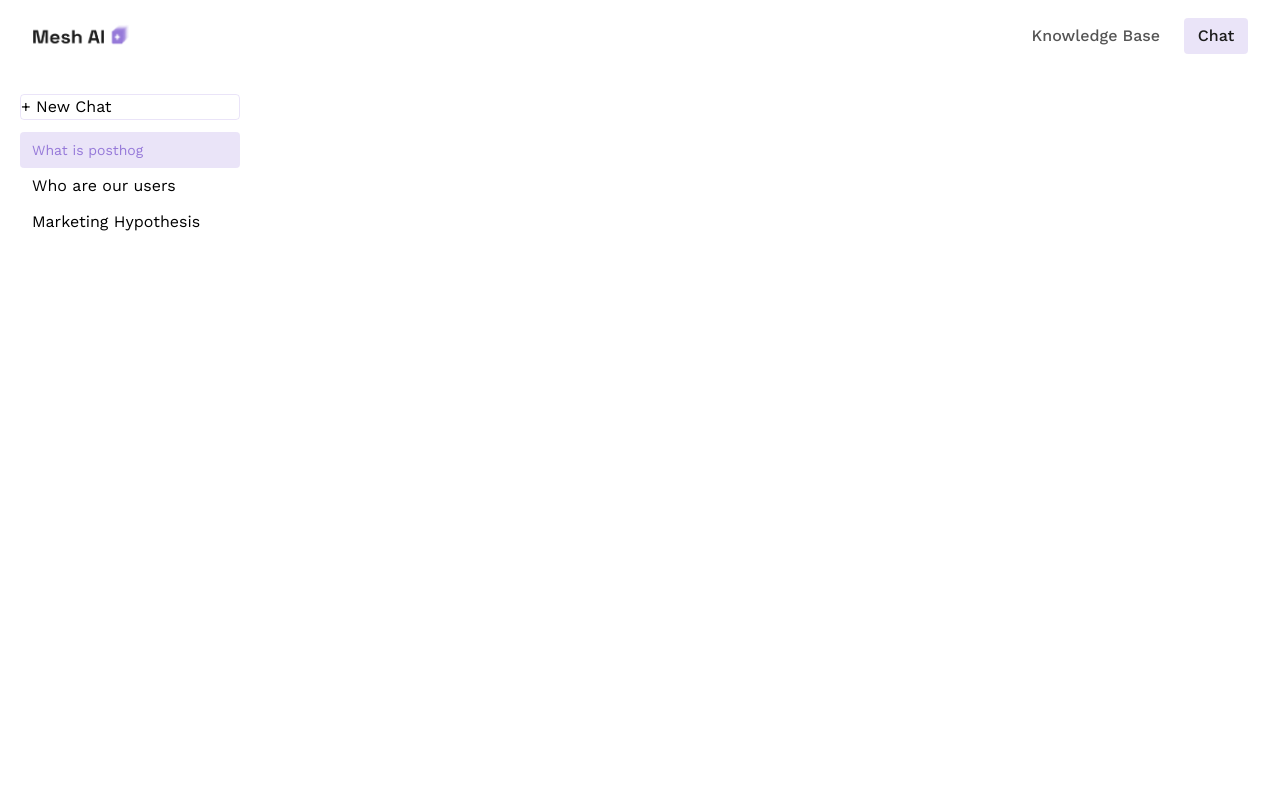
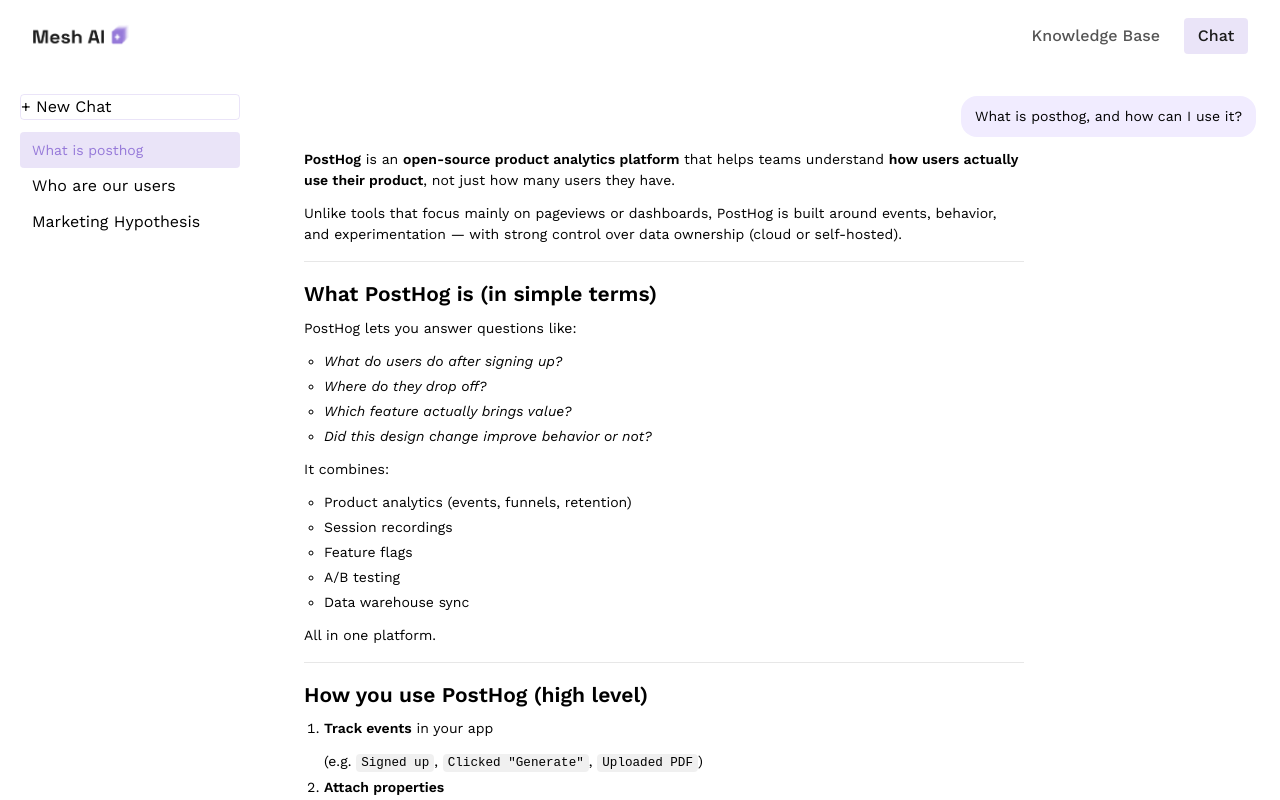
Before and after one commit to LF808mlb/ai-se_project_mesh-ai, a React (Vite) app in the folder client/: page /chat in a window 1280 px wide. Both pictures are taken after a click on the button "What is posthog". Shown: the top 800 px of the page. Built offline with nearby package versions, Linux system fonts and the light colour scheme.

Commit message:
git commit -m "message area states"

```diff
--- a/client/package.json
+++ b/client/package.json
@@ -12,6 +12,7 @@
   "dependencies": {
     "react": "^19.2.6",
     "react-dom": "^19.2.6",
+    "react-markdown": "^10.1.0",
     "react-router-dom": "^7.9.6"
   },
   "devDependencies": {
--- a/client/src/pages/Chat/Chat.css
+++ b/client/src/pages/Chat/Chat.css
@@ -56,3 +56,84 @@
   color: #9679d9;
   font-size: 14px;
 }
+
+.chat__main {
+  min-height: 100vh;
+  margin-left: 280px;
+  padding: 24px;
+}
+
+.chat__no-messages,
+.chat__error {
+  color: #6b6b6b;
+}
+
+.chat__messages {
+  display: flex;
+  flex-direction: column;
+  gap: 12px;
+  margin: 0;
+  padding: 0;
+  list-style: none;
+  overflow-y: auto;
+}
+
+.chat__message {
+  max-width: min(720px, 90%);
+  font-size: 14px;
+  line-height: 1.5;
+}
+
+.chat__message_user {
+  align-self: flex-end;
+  background: #f1ecff;
+  border-radius: 16px;
+  padding: 10px 14px;
+}
+
+.chat__message_assistant {
+  align-self: flex-start;
+}
+
+.chat__message_assistant p {
+  margin-bottom: 12px;
+}
+
+.chat__message_assistant p:last-child {
+  margin-bottom: 0;
+}
+
+.chat__message_assistant strong {
+  font-weight: 600;
+}
+
+.chat__message_assistant ul,
+.chat__message_assistant ol {
+  padding-left: 20px;
+  margin-bottom: 12px;
+}
+
+.chat__message_assistant li {
+  margin-bottom: 4px;
+}
+
+.chat__message_assistant h1,
+.chat__message_assistant h2,
+.chat__message_assistant h3 {
+  font-weight: 600;
+  margin: 16px 0 8px;
+}
+
+.chat__message_assistant hr {
+  border: none;
+  border-bottom: 1px solid rgb(28 28 28 / 0.1);
+  margin: 16px 0;
+}
+
+.chat__message_assistant code {
+  font-family: ui-monospace, 'Cascadia Code', 'SF Mono', monospace;
+  font-size: 0.9em;
+  background: rgb(0 0 0 / 0.06);
+  padding: 2px 5px;
+  border-radius: 4px;
+}
--- a/client/src/pages/Chat/Chat.tsx
+++ b/client/src/pages/Chat/Chat.tsx
@@ -1,5 +1,12 @@
 import { useEffect, useState } from "react";
-import { createChat, getChats, type Chat as ChatType } from "../../utils/api";
+import ReactMarkdown from "react-markdown";
+import {
+  createChat,
+  getChat,
+  getChats,
+  type Chat as ChatType,
+  type Message,
+} from "../../utils/api";
 import "./Chat.css";
 
 export default function Chat() {
@@ -9,6 +16,9 @@ export default function Chat() {
   const [isLoadingChats, setIsLoadingChats] = useState<boolean>(true);
   const [isCreatingChat, setIsCreatingChat] = useState<boolean>(false);
   const [newChatTitle, setNewChatTitle] = useState<string>("");
+  const [messages, setMessages] = useState<Message[]>([]);
+  const [isLoadingMessages, setIsLoadingMessages] = useState<boolean>(false);
+  const [messagesError, setMessagesError] = useState<string>("");
 
   useEffect(() => {
     const load = async () => {
@@ -24,7 +34,6 @@ export default function Chat() {
 
         const loadedChats = res.data ?? [];
         setChats(loadedChats);
-        setActiveChatId((current) => current ?? loadedChats[0]?._id ?? null);
       } catch {
         setChatsError("Failed to load chats.");
       } finally {
@@ -34,6 +43,27 @@ export default function Chat() {
 
     load();
   }, []);
+
+  useEffect(() => {
+    if (!activeChatId) return;
+
+    const load = async () => {
+      setMessages([]);
+      setIsLoadingMessages(true);
+      setMessagesError("");
+      try {
+        const res = await getChat(activeChatId);
+        setMessages(res.data?.messages || []);
+      } catch {
+        setMessagesError("Looks like something went wrong. Try reloading the page or creating the chat again.");
+      } finally {
+        setIsLoadingMessages(false);
+      }
+    };
+
+    load();
+  }, [activeChatId]);
+
 
   const handleCreateChat = async () => {
     const title = newChatTitle.trim() || "New Chat";
@@ -102,7 +132,57 @@ export default function Chat() {
         </ul>
       </aside>
 
-      <div className="chat__main">{/* message area - coming next lesson */}</div>
+      <div className="chat__main">
+        {!messagesError && !isLoadingMessages && !activeChatId && (
+          <div className="chat__no-messages">
+            <p>create a new chat or select an existing chat to start the conversation</p>
+            <button
+              className="chat__new-btn"
+              type="button"
+              onClick={() => setIsCreatingChat(true)}
+            >
+              + New Chat
+            </button>
+          </div>
+        )}
+
+        {!messagesError && !isLoadingMessages && activeChatId && messages.length === 0 && (
+          <div className="chat__no-messages">
+            <p>No messages in this chat yet.</p>
+          </div>
+        )}
+
+        {activeChatId && isLoadingMessages && (
+          <p className="chat__no-messages">Loading messages...</p>
+        )}
+
+        {activeChatId && messagesError && (
+          <div className="chat__error">
+            <p>{messagesError}</p>
+          </div>
+        )}
+
+        {activeChatId && !isLoadingMessages && !messagesError && messages.length > 0 && (
+          <ul className="chat__messages">
+            {messages.map((msg) => (
+              <li
+                key={msg._id}
+                className={
+                  msg.role === "user"
+                    ? "chat__message chat__message_user"
+                    : "chat__message chat__message_assistant"
+                }
+              >
+                {msg.role === "assistant" ? (
+                  <ReactMarkdown>{msg.content}</ReactMarkdown>
+                ) : (
+                  msg.content
+                )}
+              </li>
+            ))}
+          </ul>
+        )}
+      </div>
     </div>
   );
 }
```
Also changed, not shown: 1 other file (tests, documents, lock files or other folders).
